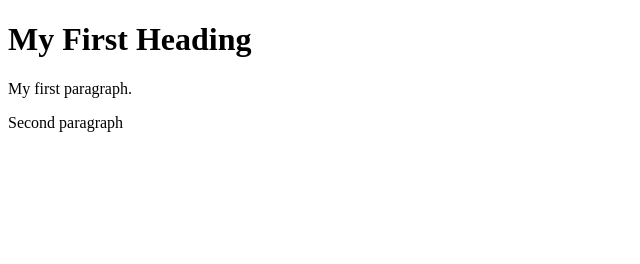
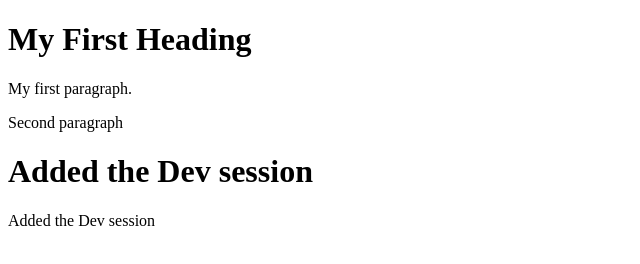
Before and after one commit to karuppuraja/Git-repository-Test, a plain HTML site: page index.html in a window 1280 px wide. Shown: the whole page, without its empty margins (0-640 px from the left). Drawn offline with Linux system fonts and the light colour scheme.

Commit message:
Added the dev section

```diff
--- a/index.html
+++ b/index.html
@@ -5,7 +5,11 @@
 <h1>My First Heading</h1>
 
 <p>My first paragraph.</p>
- <p> Second paragraph </p>
+<p> Second paragraph </p>
+<div>
+   <h1> Added the Dev session</h1>
 
+   <p>Added the Dev session</p>
+</div>
 </body>
 </html>
```
